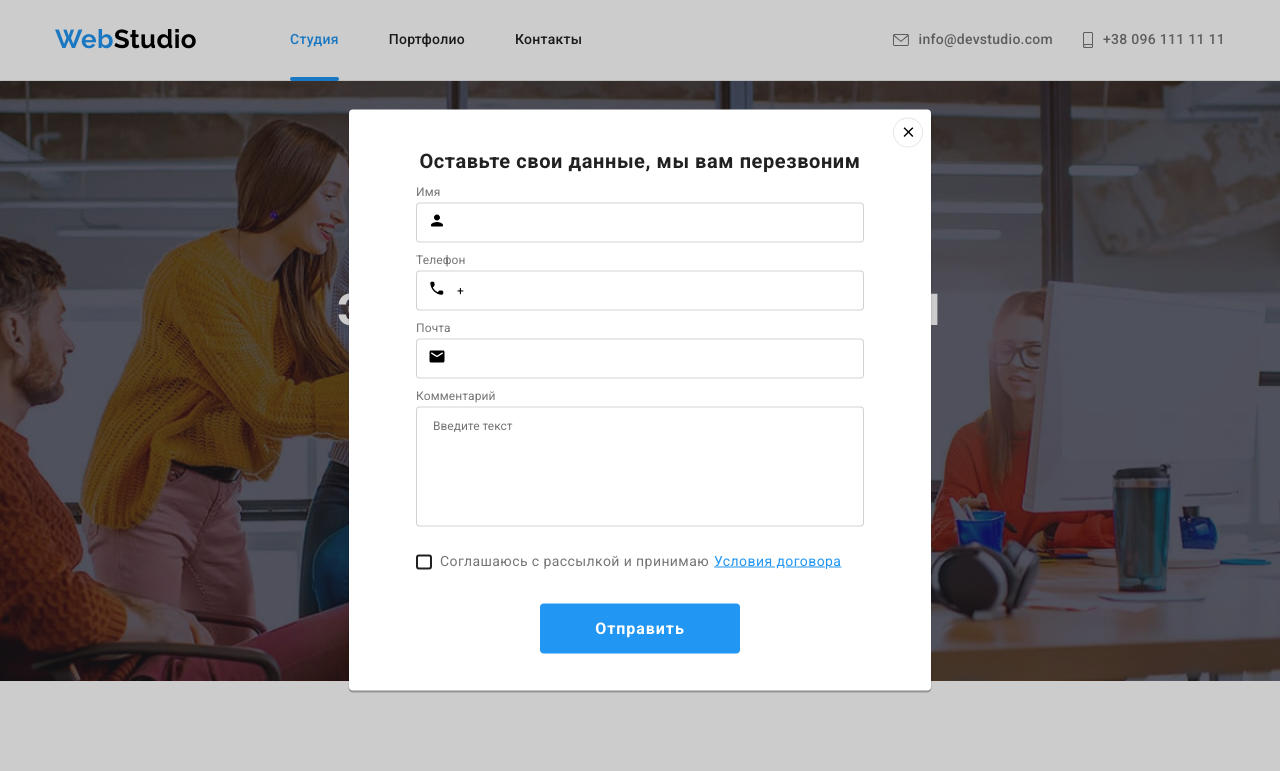
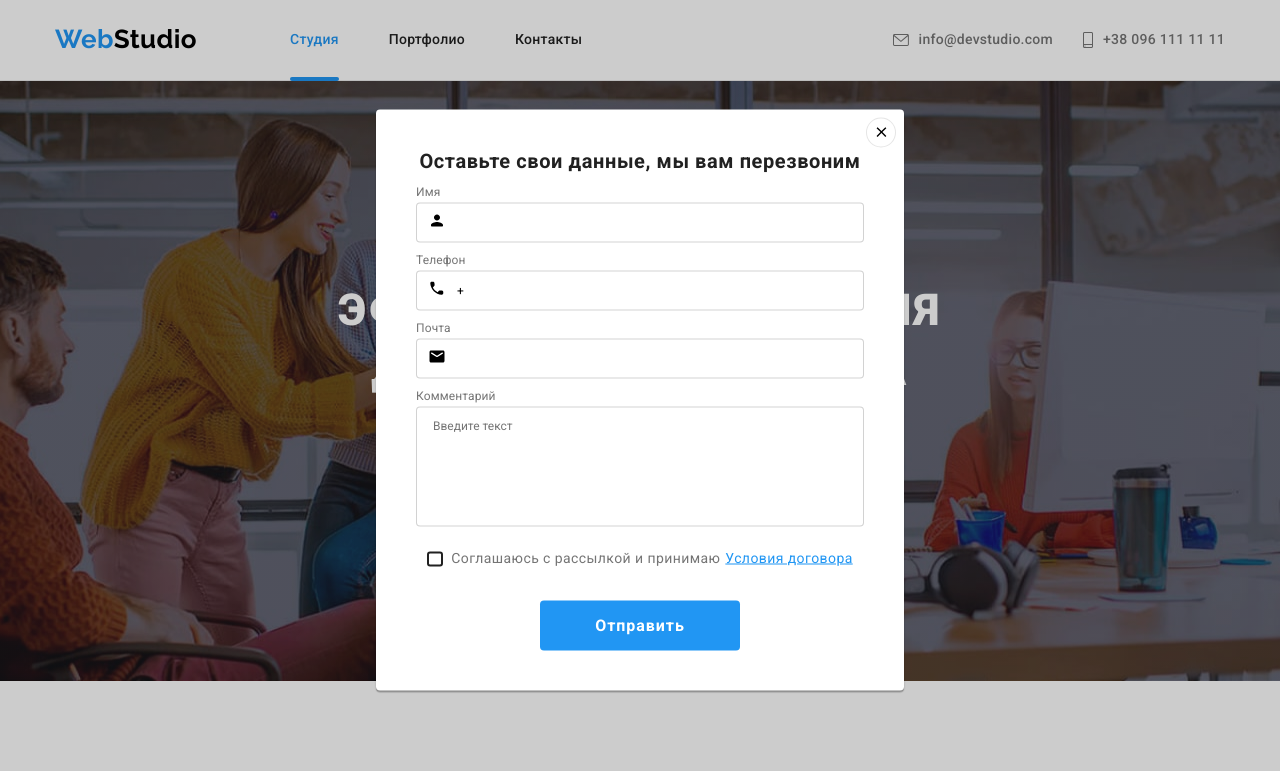
Before and after one commit to Marian-Shperun/goit-markup-hw-6, a plain HTML site: page index.html in a window 1280 px wide. Both pictures are taken after a click on the button "Заказать услугу". Shown: the top 771 px of the page. Drawn offline with nearby package versions, Linux system fonts and the light colour scheme.

Commit message:
виправлення ДЗ

```diff
--- a/css/styles.css
+++ b/css/styles.css
@@ -693,8 +693,9 @@ img {
   position: absolute;
   top: 50%;
   left: 50%;
-  width: 582px;
+  width: 528px;
   height: 581px;
+  padding: 40px;
 
   background-color: #fff;
   box-shadow: 0px 1px 3px rgba(0, 0, 0, 0.12), 0px 1px 1px rgba(0, 0, 0, 0.14),
@@ -742,8 +743,6 @@ img {
 
 /* form */
 .modal-title {
-  margin-top: 40px;
-
   font-weight: 700;
   font-size: 20px;
   line-height: 1.15;
@@ -753,18 +752,15 @@ img {
   color: var(--primary-tex-color);
 }
 .from {
-  width: 448px;
-  margin: 0 auto;
   margin-top: 12px;
   text-align: center;
 }
 
 .form-label {
-  width: 100%;
   display: block;
   margin-bottom: 10px;
 
-  font-weight: 400;
+
   font-size: 12px;
   line-height: 1.17;
   letter-spacing: 0.01em;
@@ -785,6 +781,7 @@ img {
 }
 .form-input,
 .form-textarea {
+  display: block;
   width: 100%;
   margin-top: 4px;
   border-radius: 4px;
@@ -805,7 +802,6 @@ img {
   border-color: green;
 } */
 .form-textarea {
-  width: 100%;
   height: 120px;
   padding: 12px 16px;
 
@@ -814,7 +810,7 @@ img {
 .input-icon {
   position: absolute;
   left: 12px;
-  fill: inherit;
+  /* fill: inherit; */
   transition: fill 250ms;
   transition-timing-function: cubic-bezier(0.4, 0, 0.2, 1);
 }
@@ -828,6 +824,7 @@ img {
 }
 .form-checkbox {
   display: flex;
+  justify-content: center;
   align-items: center;
   font-size: 14px;
   line-height: 1.7;
@@ -842,6 +839,9 @@ img {
   margin-right: 8px;
   border: 2px solid #212121;
   border-radius: 3px;
+
+  transition: background 250ms;
+  transition-timing-function: cubic-bezier(0.4, 0, 0.2, 1);
 }
 
 .form-checkbox-input:checked + .form-checkbox::before {
```
